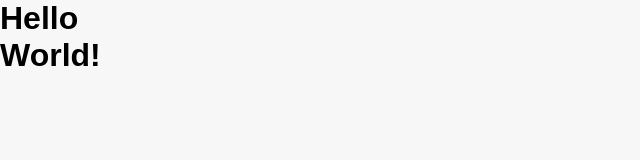
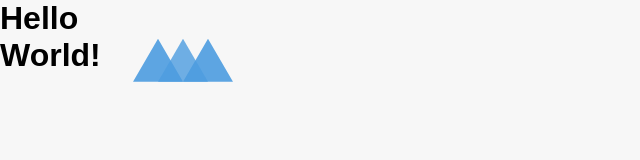
Before and after one commit to StefGeraets/koffer, a Gatsby site: page / in a window 1280 px wide. Shown: the whole page, without its empty margins (0-640 px from the left). Built offline with nearby package versions, Linux system fonts and the light colour scheme; Gatsby itself is replaced by a stand-in of ours; a web font is replaced by a local one.

Commit message:
Add Nav Component

```diff
--- a/src/components/Container.js
+++ b/src/components/Container.js
@@ -1,9 +1,11 @@
 import React from "react"
 import { ContainerWrapper } from "../elements"
+import { Nav } from "../components"
 
 export const Container = ({children}) => {
   return (
     <ContainerWrapper>
+      <Nav/>
       {children}
     </ContainerWrapper>
   )
--- /dev/null
+++ b/src/components/Nav.js
@@ -0,0 +1,21 @@
+import React from "react"
+import { useStaticQuery, Link, graphql} from "gatsby"
+import { NavWrapper } from "../elements"
+
+export const Nav = () => {
+  const data = useStaticQuery(graphql`
+    query {
+      logo: file(relativePath: {eq: "logo.svg"}) {
+        publicURL
+      }
+    }
+  `)
+
+  return (
+    <NavWrapper>
+      <Link to="/">
+        <img src={data.logo.publicURL} width="100px" alt="Kofferbakmarkt Buggenum" />
+      </Link>
+    </NavWrapper>
+  )
+}
--- a/src/components/index.js
+++ b/src/components/index.js
@@ -1 +1,2 @@
 export * from "./Container"
+export * from "./Nav"
--- /dev/null
+++ b/src/elements/NavElements.js
@@ -0,0 +1,12 @@
+import styled from "styled-components"
+
+export const NavWrapper = styled.nav`
+  grid-column: 2 / span 12;
+  grid-row: 1 / 2;
+  display: flex;
+  align-items: center;
+
+  @media ${props => props.theme.breakpoints.tablet} {
+    grid-column: 2 / span 6;
+  }
+`
--- a/src/elements/index.js
+++ b/src/elements/index.js
@@ -1 +1,2 @@
 export * from "./ContainerElements"
+export * from "./NavElements"
```
Also changed, not shown: src/images/logo.svg (added).
